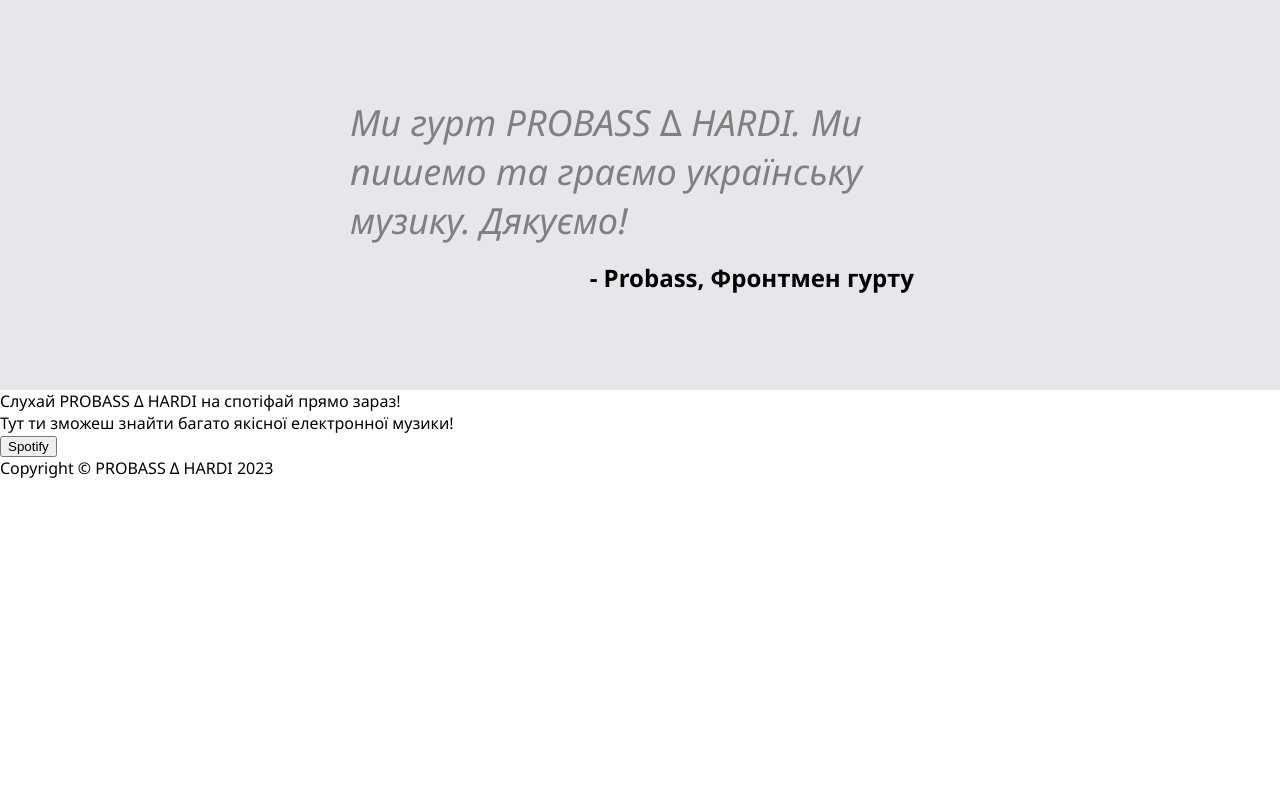
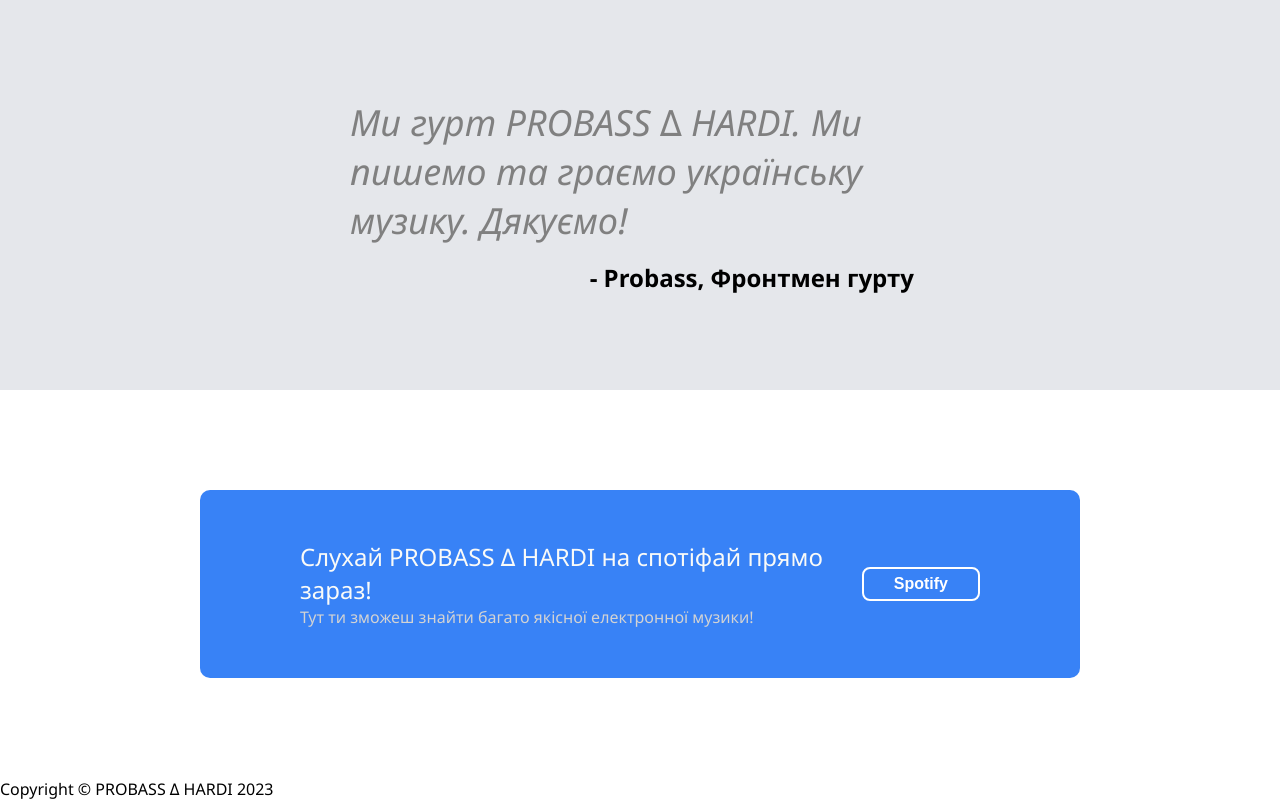
Before and after one commit to Ydashchenko/css-course-page, a plain HTML site: page index.html in a window 1280 px wide. Shown: the part 1197-1997 px from the top of the page. Before the commit the page ends 1676 px from the top, so only its background shows below. Drawn offline with Linux system fonts and the light colour scheme.

Commit message:
Add style
- Full style for block 4
- Some changes for other blocks

```diff
--- a/index.html
+++ b/index.html
@@ -65,9 +65,11 @@
     </div>
     <div class="four">
         <div class="fourth-container">
-            <div>Слухай PROBASS ∆ HARDI на спотіфай прямо зараз!</div>
-            <div>Тут ти зможеш знайти багато якісної електронної музики!</div>
-            <button>Spotify</button>
+            <div class="modal-text">
+                <div class="logo-text">Слухай PROBASS ∆ HARDI на спотіфай прямо зараз!</div>
+                <div class="description-two">Тут ти зможеш знайти багато якісної електронної музики!</div>
+            </div>
+            <button class="spotify">Spotify</button>
         </div>
     </div>
     <div>Copyright © PROBASS ∆ HARDI 2023</div>
--- a/style.css
+++ b/style.css
@@ -22,7 +22,7 @@ body {
 .description {
     padding: 10px 0px;
     font-size: 18px;
-    color: #e5e7eb;
+    color: lightgray;
 }
 
 .header {
@@ -127,3 +127,29 @@ ul {
     font-size: 24px;
     font-weight: 600;
 }
+
+.fourth-container {
+    display: flex;
+    justify-content: space-between;
+    align-items: center;
+    margin: 100px 200px;
+    background-color: #3882f6;
+    padding: 50px 100px;
+    border-radius: 10px;
+}
+
+.spotify {
+    color: white;
+    background-color: #3882f6;
+    border-color: white;
+    border-style: solid;
+    border-radius: 8px;
+    padding: 6px 30px;
+    font-size: 16px;
+    font-weight: 700;
+}
+
+.description-two {
+    font-size: 16px;
+    color: lightgray;
+}
```
